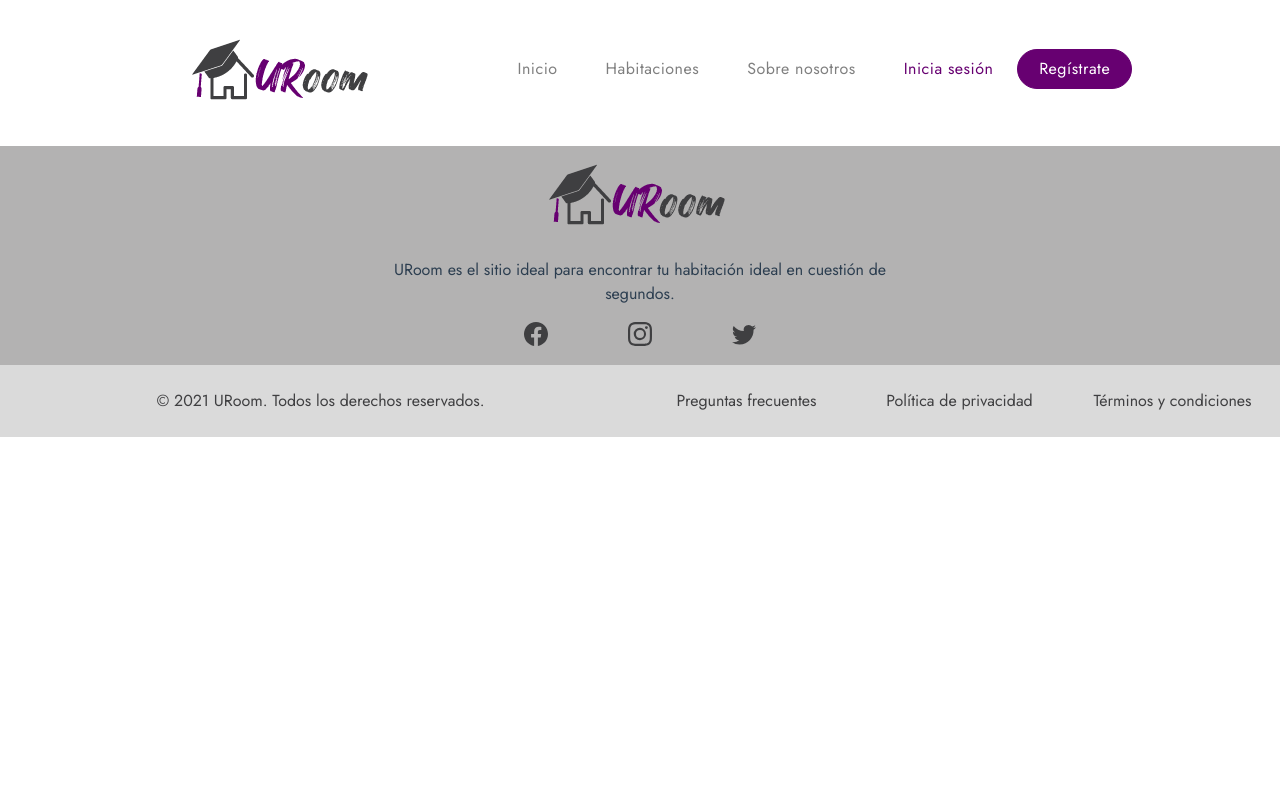
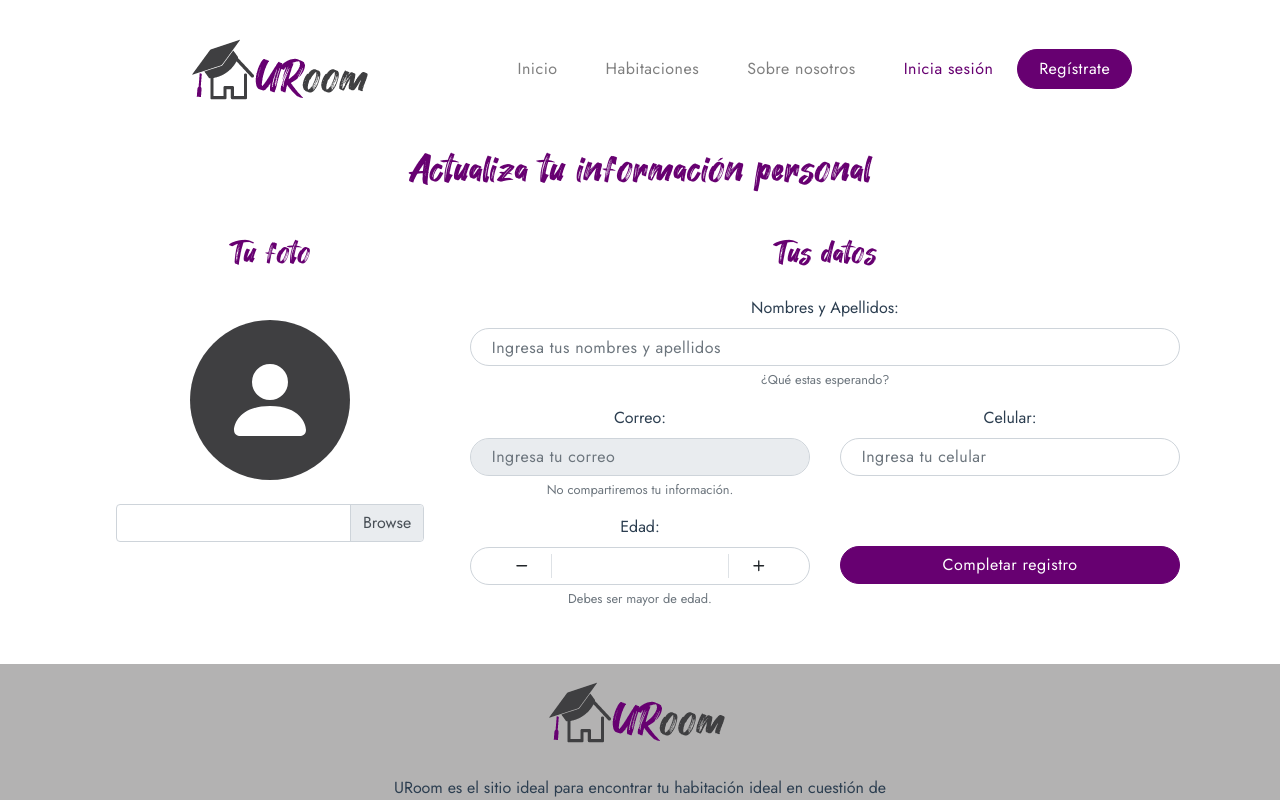
Before and after one commit to URoomUNAL/Front-URoom, a Vue app: page /ap in a window 1280 px wide. Shown: the top 800 px of the page. Built offline with nearby package versions, Linux system fonts and the light colour scheme.

Commit message:
comenzando update info

```diff
--- a/src/components/Header.vue
+++ b/src/components/Header.vue
@@ -11,8 +11,8 @@
         <b-collapse id="nav-collapse" is-nav class="ml-auto">
           <b-navbar-nav class="ml-auto">
             <b-nav-item to="/">Inicio</b-nav-item>
-            <b-nav-item to="Rooms">Habitaciones</b-nav-item>
-            <b-nav-item to="/">Sobre nosotros</b-nav-item>
+            <b-nav-item to="/Rooms">Habitaciones</b-nav-item>
+            <b-nav-item to="/ap">Sobre nosotros</b-nav-item>
           </b-navbar-nav>
           <b-navbar-nav class="ml-auto" v-if="!logged">
             <b-nav-item v-b-toggle.log-in><div class="primary">Inicia sesión</div></b-nav-item>
--- a/src/components/LogIn.vue
+++ b/src/components/LogIn.vue
@@ -77,7 +77,14 @@ export default {
       self.fields.loading = true;
       AuthService.LogIn(JSON.stringify(this.form))
         .then(function(response){
+          localStorage.setItem("user_id", response.data.id);
+          localStorage.setItem("user_name", response.data.name);
           localStorage.setItem("user_email", response.data.email);
+          localStorage.setItem("user_age", response.data.age);
+          localStorage.setItem("user_cellphone", response.data.cellphone);
+          localStorage.setItem("user_is_student", response.data.is_student);
+          localStorage.setItem("user_is_active", response.data.is_active);
+          //localStorage.set("user_photo", response.data.photo);
           console.log(localStorage.getItem("user_email")); //
           self.visible = !self.visible;
           self.$router.go();
--- a/src/router/index.js
+++ b/src/router/index.js
@@ -34,6 +34,13 @@ const routes=[
         name:'MyRooms',
         component:()=>import('@/views/MyRooms.vue'),
         props: true
+    },
+    {
+        //Ruta 'UpdateData' Página para que un usuario actualice su información
+        path:'/ap',
+        name:'UpdateData',
+        component:()=>import('@/views/UpdateData.vue'),
+        props: true
     }
 ]
 
--- /dev/null
+++ b/src/views/UpdateData.vue
@@ -0,0 +1,142 @@
+<template>
+  <b-container>
+    <b-row>
+      <b-col>
+        <h1 class="primary mb-3">Actualiza tu información personal</h1>
+      </b-col>
+    </b-row>
+    <!-- <b-row>
+      <b-col>
+        <b-alert v-model="alert.show" variant="danger" dismissible>
+          {{alert.message}}
+        </b-alert>
+      </b-col>
+    </b-row> -->
+    <b-row>
+      <b-col class="mb-4">
+        <b-overlay :show="fields.loading" variant="white" spinner-variant="primary">
+          <b-form @submit.prevent="onSubmit">
+            <b-container class="mb-3">
+              <b-row>
+                <b-col lg="4">
+                  <b-row align-h="center" align-v="center">
+                    <h2 class="primary my-4">Tu foto</h2>
+                  </b-row>
+                  <b-row align-h="center" align-v="center">
+                    <b-avatar src="" size="10rem" class="mb-4 mt-4"/>
+                  </b-row>
+                  <b-row align-h="center" align-v="center">
+                    <b-form-file type="file" accept=".jpg, .png" placeholder="" class="mb-2 col-10"></b-form-file>
+                  </b-row>
+                </b-col>
+                <b-col lg="8">
+                  <b-row align-h="center" align-v="center">
+                    <h2 class="primary my-4">Tus datos</h2>
+                  </b-row>
+                  <b-row>
+                    <b-col md="12">
+                      <b-form-group id="input-group-1" label="Nombres y Apellidos:" label-for="input-1" description="¿Qué estas esperando?">
+                        <b-form-input id="input-1" v-model="form.name" placeholder="Ingresa tus nombres y apellidos" required/>
+                      </b-form-group>
+                    </b-col>
+                    <!-- <b-col md="6">
+                      <b-form-group id="input-group-2" label="Apellidos:" label-for="input-2" description="Usa tus datos reales.">
+                        <b-form-input id="input-2" v-model="form.surname" placeholder="Ingresa tus apellidos" required />
+                      </b-form-group>
+                    </b-col> -->
+                  </b-row>
+                  <b-row>
+                    <b-col md="6">
+                      <b-form-group id="input-group-3" label="Correo:" label-for="input-3" description="No compartiremos tu información.">
+                        <b-form-input id="input-3" v-model="form.email" type="email" placeholder="Ingresa tu correo" required value="test@test.com" disabled/>
+                      </b-form-group>
+                    </b-col>
+                    <b-col md="6">
+                      <b-form-group id="input-group-4" label="Celular:" label-for="input-4" description="">
+                        <b-form-input id="input-4" v-model="form.cellphone" type="tel" placeholder="Ingresa tu celular" required/>
+                      </b-form-group>
+                    </b-col>
+                  </b-row>
+                  <b-row>
+                    <b-col md="6">
+                      <b-form-group id="input-group-5" label="Edad:" label-for="input-5" description="Debes ser mayor de edad.">
+                        <b-form-spinbutton id="input-5" v-model="form.age" min="18"></b-form-spinbutton>
+                      </b-form-group>
+                    </b-col>
+                    <b-col align-self="center" class="mt-3 mb-4" md="6">
+                      <b-button variant="primary" block type="submit" >Completar registro</b-button>
+                    </b-col>
+                  </b-row>
+                </b-col>
+              </b-row>
+            </b-container>
+          </b-form>
+        </b-overlay>
+      </b-col>
+    </b-row>
+  </b-container>
+</template>
+
+<script>
+  import AuthService from '../services/authentication-services.js'
+  export default {
+    name: 'UpdateData',
+    data() {
+      return {
+        fields: {
+          loading: false
+        },
+        form: {
+          name: '',
+          email: '',
+          age: '',
+          cellphone: '',
+          is_student: ''
+        },
+        alert: {
+          show: false,
+          message: ''
+        }
+      }
+    },
+    created(){
+        this.form.name = localStorage.getItem('user_name');
+        this.form.email = localStorage.getItem('user_email');
+        this.form.age = localStorage.getItem('user_age');
+        this.form.cellphone = localStorage.getItem('user_cellphone');
+        this.form.is_student = localStorage.getItem('user_is_student');
+    },
+    methods: {
+      onSubmit() {
+        var user = {
+          email: this.form.email,
+          name: this.form.name + ' ' + this.form.surname,
+          password: this.user.password,
+          cellphone: this.form.cellphone,
+          is_student: this.form.is_student == "true",
+          age: this.form.age
+        }
+        var self = this;
+        self.fields.loading = true;
+        AuthService.register(JSON.stringify(user))
+        .then(function(response){
+          localStorage.setItem("user_email", response.data.email);
+          console.log(localStorage.getItem("user_email"));
+          self.fields.loading = false;
+          self.$router.push('/');
+        }).catch(function(error){
+          if(error.response){
+            self.alert.message = error.response.data;
+            self.alert.show = true;
+          }else if(error.request){
+            self.alert.message = "No se ha recibido respuesta del servidor. Intentalo de nuevo más tarde";
+            self.alert.show = true;
+          }else{
+            self.alert.message = "Ha ocurrido un error desconocido. Intentalo de nuevo más tarde";
+          }
+          self.fields.loading = false;
+        });
+      }
+    }
+  }
+</script>
```
Also changed, not shown: 1 other file (tests, documents, lock files or other folders).
